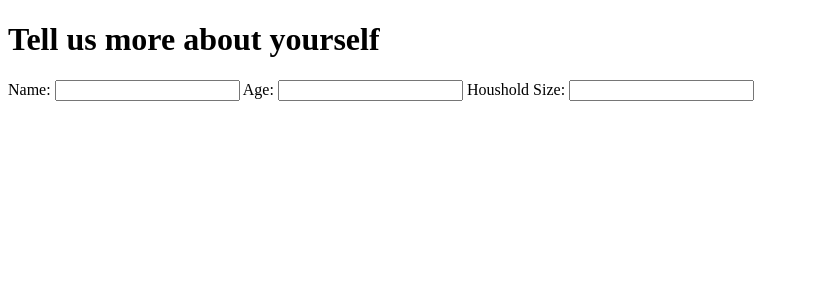
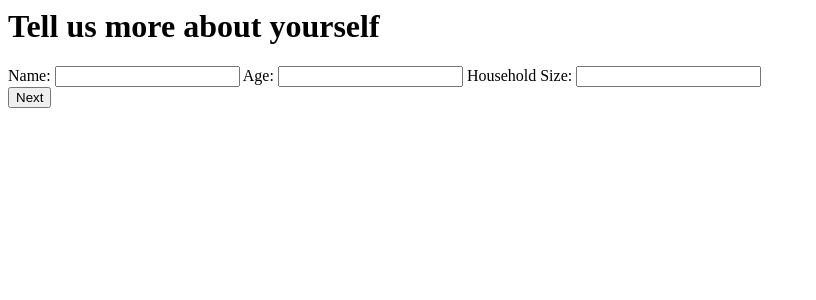
Before and after one commit to FluffinPuffin/shellHacks2025, a PHP site: page /initialQuestions.php in a window 1280 px wide. Shown: the top 300 px of the page, without its empty margins (0-816 px from the left). Run offline with PHP 8.4, Linux system fonts and the light colour scheme.

Commit message:
Working Initial Question

```diff
--- a/frontEnd/css/style.css
+++ b/frontEnd/css/style.css
@@ -0,0 +1,24 @@
+/* Initial Questions Style */
+
+/* General form styling */
+#initialQuestions {}
+
+/* Labels and inputs */
+#initialQuestions label {}
+
+#initialQuestions input[type="text"],
+#initialQuestions input[type="number"] {}
+
+/* Buttons */
+#initialQuestions input[type="button"],
+#initialQuestions input[type="submit"] {}
+
+#initialQuestions input[type="button"]:hover,
+#initialQuestions input[type="submit"]:hover {}
+
+/* Hide all steps by default (JS will show the active one) */
+.step-1,
+.step-2,
+.step-3 {
+    display: none;
+}
--- a/frontEnd/initialQuestions.php
+++ b/frontEnd/initialQuestions.php
@@ -1,69 +1,61 @@
-<?
+<?php
 session_start();
-    if (isset($_POST['submit'])) {
-        // Save the data to the session
+
+if (isset($_POST['submit']) && !empty($_POST['name']) && !empty($_POST['age']) && !empty($_POST['house']) && !empty($_POST['bedroom']) && !empty($_POST['bathroom']) && !empty($_POST['location'])) {
+    // Need username from create account
     $_SESSION['name'] = $_POST['name'];
     $_SESSION['age'] = $_POST['age'];
     $_SESSION['house'] = $_POST['house'];
     $_SESSION['bedroom'] = $_POST['bedroom'];
     $_SESSION['bathroom'] = $_POST['bathroom'];
     $_SESSION['location'] = $_POST['location'];
-
-        // Redirect to a new page
     header("Location: home.php");
+} else {
+    echo "<script>alert('Please fill in all fields.');</script>";
 }
-    $step = 0;
 ?>
-
 <!DOCTYPE html>
 <html lang="en">
+<head>
+    <meta charset="UTF-8">
+    <title>Tell us more about yourself</title>
+    <link rel="stylesheet" href="./css/style.css">
 
-<head>
-    <meta content="text/html;charset=utf-8" http-equiv="Content-Type">
-    <title> </title>
-    <link rel="stylesheet" href="./css/style.css">
-    <script src="./js/initialQuestions.js"></script>
 </head>
+<body>
+    <h1>Tell us more about yourself</h1>
+    <form id="initialQuestions" action="initialQuestions.php" method="post">
+        <!-- Step 1 -->
+        <div class="step step-1">
+            <label for="name">Name:</label>
+            <input type="text" name="name">
 
-<body>
-    <h1> Tell us more about yourself </h1>
-    <div class = "initialQuestions">
-        <form id="initialQuestions" action="initialQuestions.php" method="post">
-        <?php
-            if ($step == 0) {
-        ?>
-        <div class="step-1">
-            <label for="name"> Name: </label>
-            <input type="text" id="name" name="name" required>
+            <label for="age">Age:</label>
+            <input type="number" name="age" min="18">
 
-            <label for="age"> Age: </label>
-            <input type="number" id="age" name="age" min="18" required>
+            <label for="house">Household Size:</label>
+            <input type="number" name="house" min="1">
+        </div>
 
-            <label for="house"> Houshold Size: </label>
-            <input type="number" id="house" name="house" min="1" required>
+        <!-- Step 2 -->
+        <div class="step step-2">
+            <label for="bedroom">Bedrooms:</label>
+            <input type="number" name="bedroom" min="1">
+            <label for="bathroom">Bathrooms:</label>
+            <input type="number" name="bathroom" min="1">
         </div>
-        <? } if ($step == 1) {
-        ?>
-        <div class="step-2">
-            <label for="bedroom"> Bedrooms: </label>
-            <input type="number" id="bedroom" name="bedroom" min="1" required>
 
-            <label for="bathroom"> Bathrooms: </label>
-            <input type="number" id="bathroom" name="bathroom" min="1" required>
-        </div>
-        <?php } if ($step == 2) {
-        ?>
-        <div class="step-3">
-            <label for="location"> Location: </label>
-            <input type="text" id="location" name="location" required>
+        <!-- Step 3 -->
+        <div class="step step-3">
+            <label for="location">Location:</label>
+            <input type="text" name="location">
             <input type="submit" value="Submit" name="submit">
         </div>
-        <?php
-            }
-        ?>
-            <input type="button" value="back" name="back">
-            <input type="button" value="next" name="Next">
+
+        <!-- Navigation -->
+        <input type="button" value="Back" name="back">
+        <input type="button" value="Next" name="next">
     </form>
-    </div>
 </body>
+<script src="./js/initialQuestions.js" ></script>
 </html>
--- a/frontEnd/js/initialQuestions.js
+++ b/frontEnd/js/initialQuestions.js
@@ -1,7 +1,7 @@
 document.addEventListener("DOMContentLoaded", () => {
     const form = document.getElementById("initialQuestions");
-    const steps = form.querySelectorAll("div[class^='step-']");
-    const nextBtn = form.querySelector("input[name='Next']");
+    const steps = form.querySelectorAll(".step");
+    const nextBtn = form.querySelector("input[name='next']");
     const backBtn = form.querySelector("input[name='back']");
 
     let currentStep = 0;
@@ -10,15 +10,16 @@ document.addEventListener("DOMContentLoaded", () => {
         steps.forEach((step, i) => {
             step.style.display = i === index ? "block" : "none";
         });
-
         backBtn.style.display = index > 0 ? "inline-block" : "none";
         nextBtn.style.display = index < steps.length - 1 ? "inline-block" : "none";
     }
 
     nextBtn.addEventListener("click", () => {
-        if (currentStep < steps.length - 1) {
+        if (currentStep < steps.length - 1 && form.checkValidity()) {
             currentStep++;
             showStep(currentStep);
+        } else {
+            form.reportValidity();
         }
     });
 
@@ -29,5 +30,6 @@ document.addEventListener("DOMContentLoaded", () => {
         }
     });
 
+    // Initialize
     showStep(currentStep);
 });
```
Lines whose indentation alone changed are shown as unchanged.
